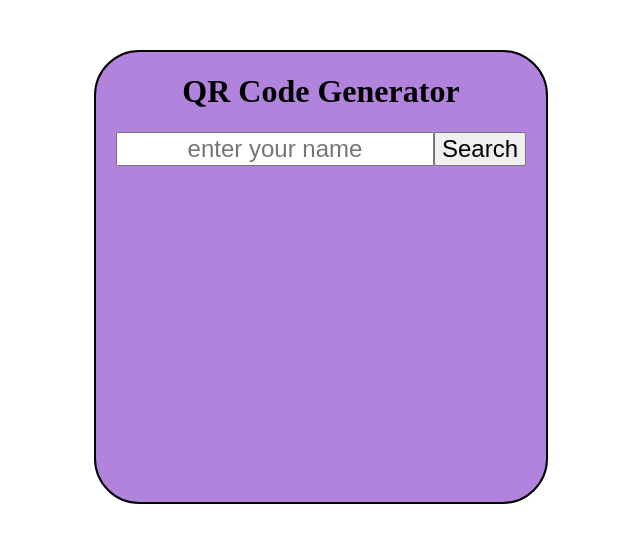
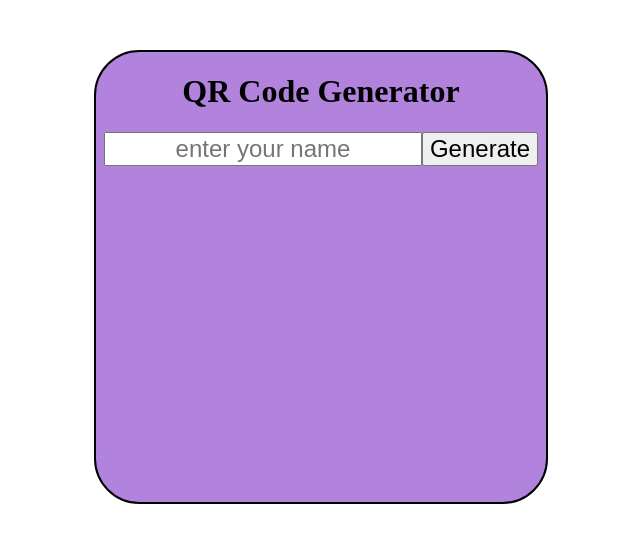
Before and after one commit to hiteshcoder13/QR-code-generator, a plain HTML site: page index.html in a window 1280 px wide. Shown: the whole page, without its empty margins (319-959 px from the left). Drawn offline with Linux system fonts and the light colour scheme.

Commit message:
Update index.html

```diff
--- a/index.html
+++ b/index.html
@@ -39,7 +39,7 @@
 <body>
     <div class="container">
         <h1>QR Code Generator</h1>
-        <input type="text" id="input" placeholder="enter your name"><button id="search">Search</button>
+        <input type="text" id="input" placeholder="enter your name"><button id="search">Generate</button>
         <img src="" id="qr">
     </div>
 </body>
```
